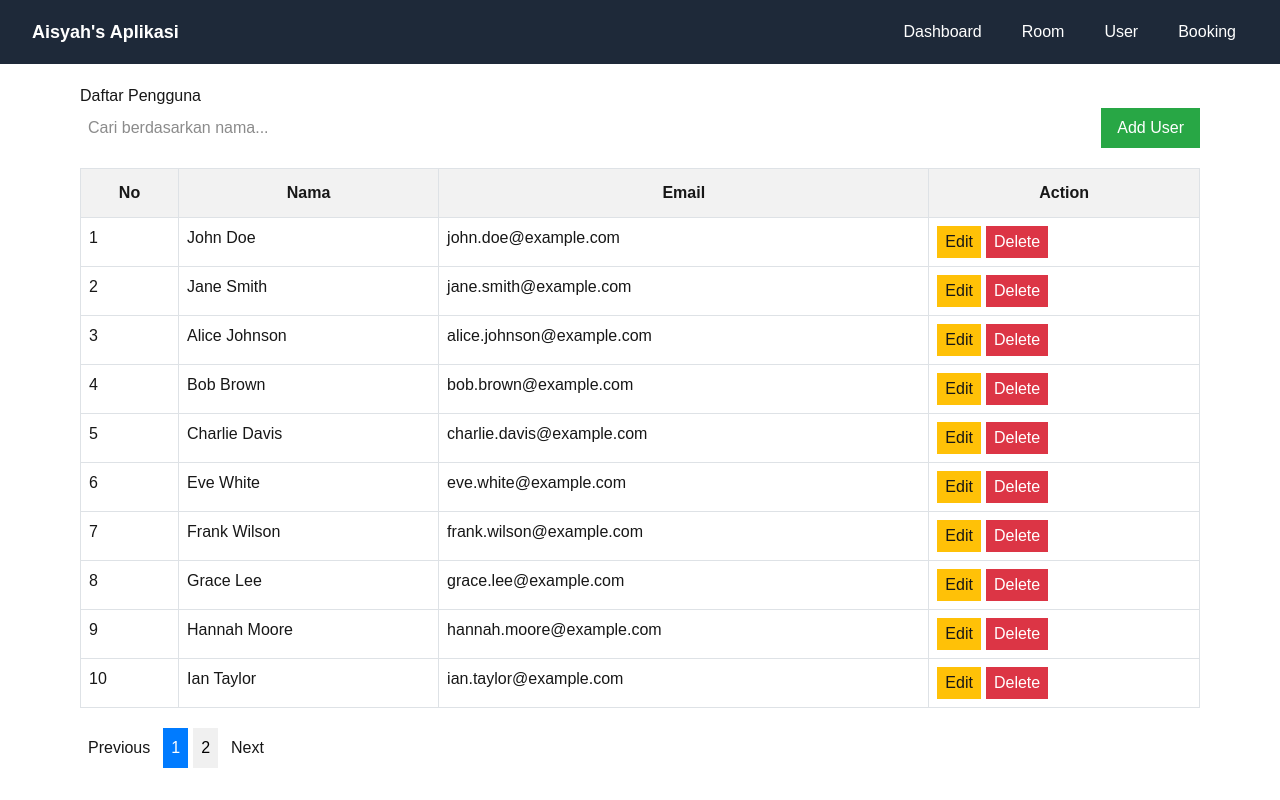
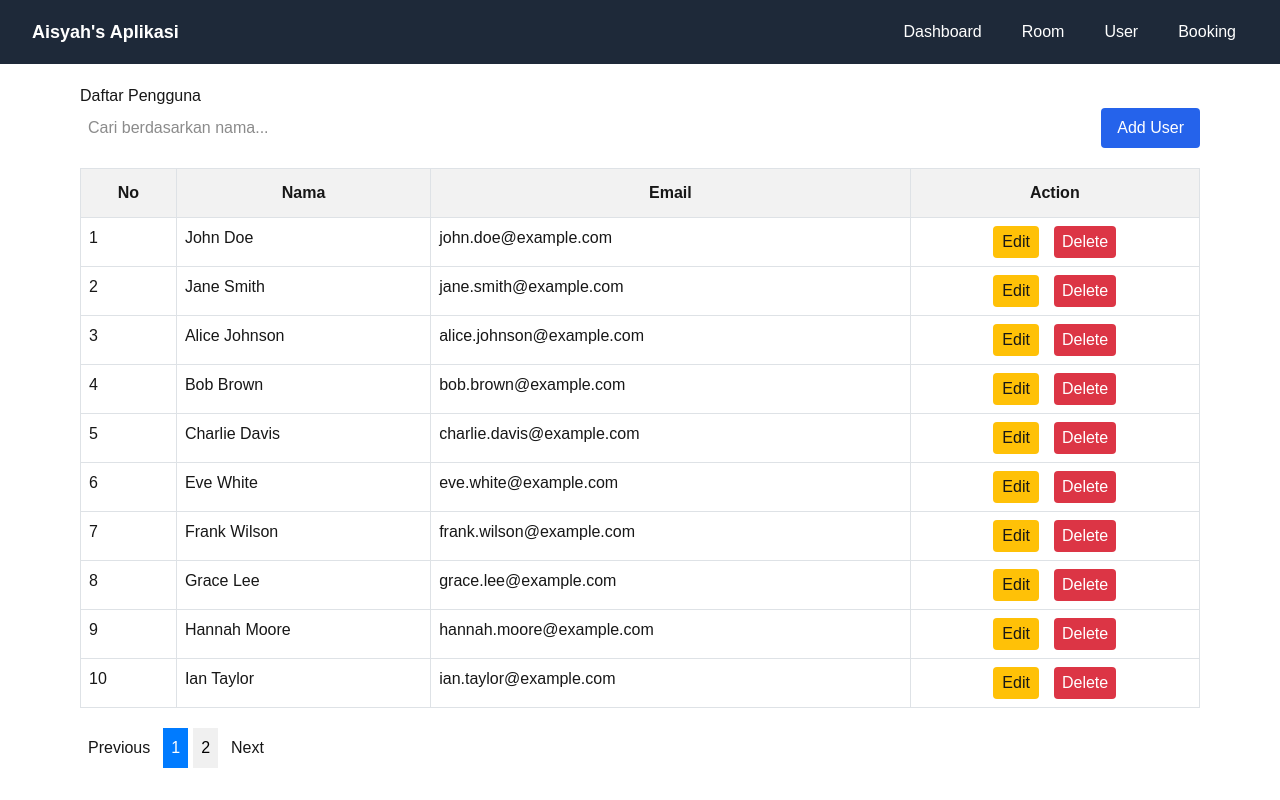
Before and after one commit to aszahra/frontend-prog, a Next.js app: page /user in a window 1280 px wide. Built offline with nearby package versions, Linux system fonts and the light colour scheme.

Commit message:
update user v2

```diff
--- a/src/app/room/page.tsx
+++ b/src/app/room/page.tsx
@@ -112,10 +112,10 @@ export default function RoomPage() {
 
       {/* Tambah Button */}
       <button
-        className="bg-green-500 text-white px-4 py-2 rounded mb-9"
+        className="bg-green-500 text-white px-4 py-2 rounded mb-7 ml-389"
         onClick={() => setIsAddModalOpen(true)}
       >
-        Tambah
+        Add Room
       </button>
 
       {/* Table */}
--- a/src/app/user/page.tsx
+++ b/src/app/user/page.tsx
@@ -106,10 +106,16 @@ export default function UsersPage() {
         />
         <button
           onClick={() => setIsModalOpen(true)}
+          onMouseEnter={(e) => (e.target.style.backgroundColor = "#218838")}
+          onMouseLeave={(e) => (e.target.style.backgroundColor = "#2563EB")}
           style={{
             padding: "8px 16px",
-            backgroundColor: "#28a745",
+            backgroundColor: "#2563EB",
             color: "white",
+            border: "none",
+            borderRadius: "4px",
+            cursor: "pointer",
+            transition: "background-color 0.3s ease",
           }}
         >
           Add User
@@ -126,12 +132,13 @@ export default function UsersPage() {
       >
         <thead>
           <tr style={{ backgroundColor: "#f2f2f2" }}>
-          <th
+            <th
               onClick={() => handleSort("id")}
               style={{
                 border: "1px solid #dee2e6",
                 padding: "12px",
                 cursor: "pointer",
+                textAlign: "center"
               }}
             >
               No {sortBy === "id" && (sortOrder === "asc" ? "▲" : "▼")}
@@ -201,14 +208,18 @@ export default function UsersPage() {
                   border: "1px solid #dee2e6",
                   padding: "8px",
                   verticalAlign: "top",
+                  textAlign: "center"
                 }}
               >
                 <button
                   onClick={() => handleEdit(user)}
                   style={{
-                    marginRight: "5px",
-                    padding: "4px 8px",
+                    marginRight: "15px",
+                    padding: "4px 9px 4px 9px",
                     backgroundColor: "#ffc107",
+                    border: "none",
+                    borderRadius: "4px",
+                    cursor: "pointer",
                   }}
                 >
                   Edit
@@ -219,6 +230,9 @@ export default function UsersPage() {
                     padding: "4px 8px",
                     backgroundColor: "#dc3545",
                     color: "white",
+                    border: "none",
+                    borderRadius: "4px",
+                    cursor: "pointer",
                   }}
                 >
                   Delete
@@ -311,16 +325,29 @@ export default function UsersPage() {
                   padding: "8px 16px",
                   backgroundColor: "#6c757d",
                   color: "white",
+                  border: "none",
+                  borderRadius: "4px",
+                  cursor: "pointer",
                 }}
               >
                 Batal
               </button>
               <button
                 onClick={handleSubmit}
+                onMouseEnter={(e) =>
+                  (e.target.style.backgroundColor = "#218838")
+                }
+                onMouseLeave={(e) =>
+                  (e.target.style.backgroundColor = "#2563EB")
+                }
                 style={{
                   padding: "8px 16px",
-                  backgroundColor: "#28a745",
+                  backgroundColor: "#2563EB",
                   color: "white",
+                  border: "none",
+                  borderRadius: "4px",
+                  cursor: "pointer",
+                  transition: "background-color 0.3s ease",
                 }}
               >
                 {editingUser ? "Update" : "Simpan"}
```
